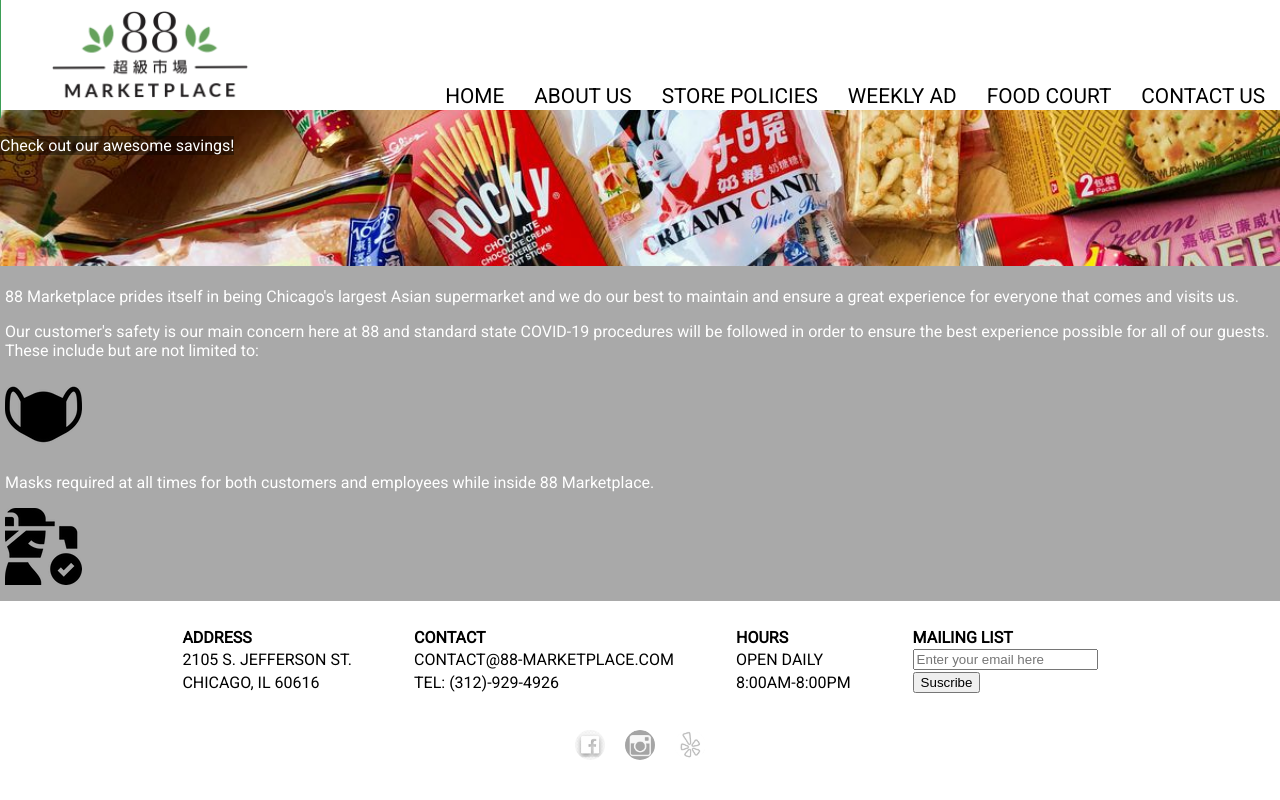
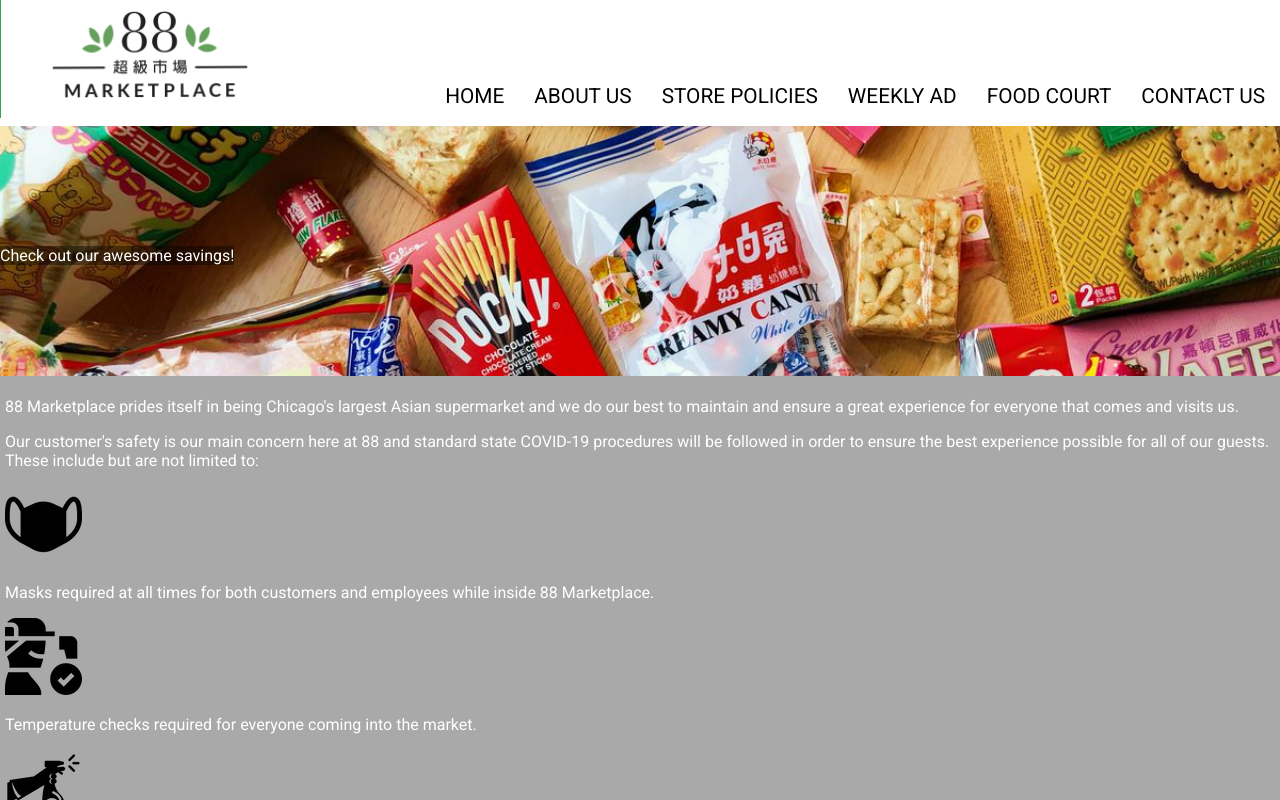
Before and after one commit to ehl225/_88_marketplace, a React (Create React App) app: page / in a window 1280 px wide. Built offline with nearby package versions, Linux system fonts and the light colour scheme.

Commit message:
Update Home.css

```diff
--- a/src/css/Home.css
+++ b/src/css/Home.css
@@ -1,11 +1,3 @@
-#home-container {
-    bottom: 60px;
-    position: absolute;
-    width: 100vw;
-    height: 100%;
-    overflow-y: scroll;
-}
-
 .home-weekly-ad {
     width: 100%;
     height: 150px;
```
